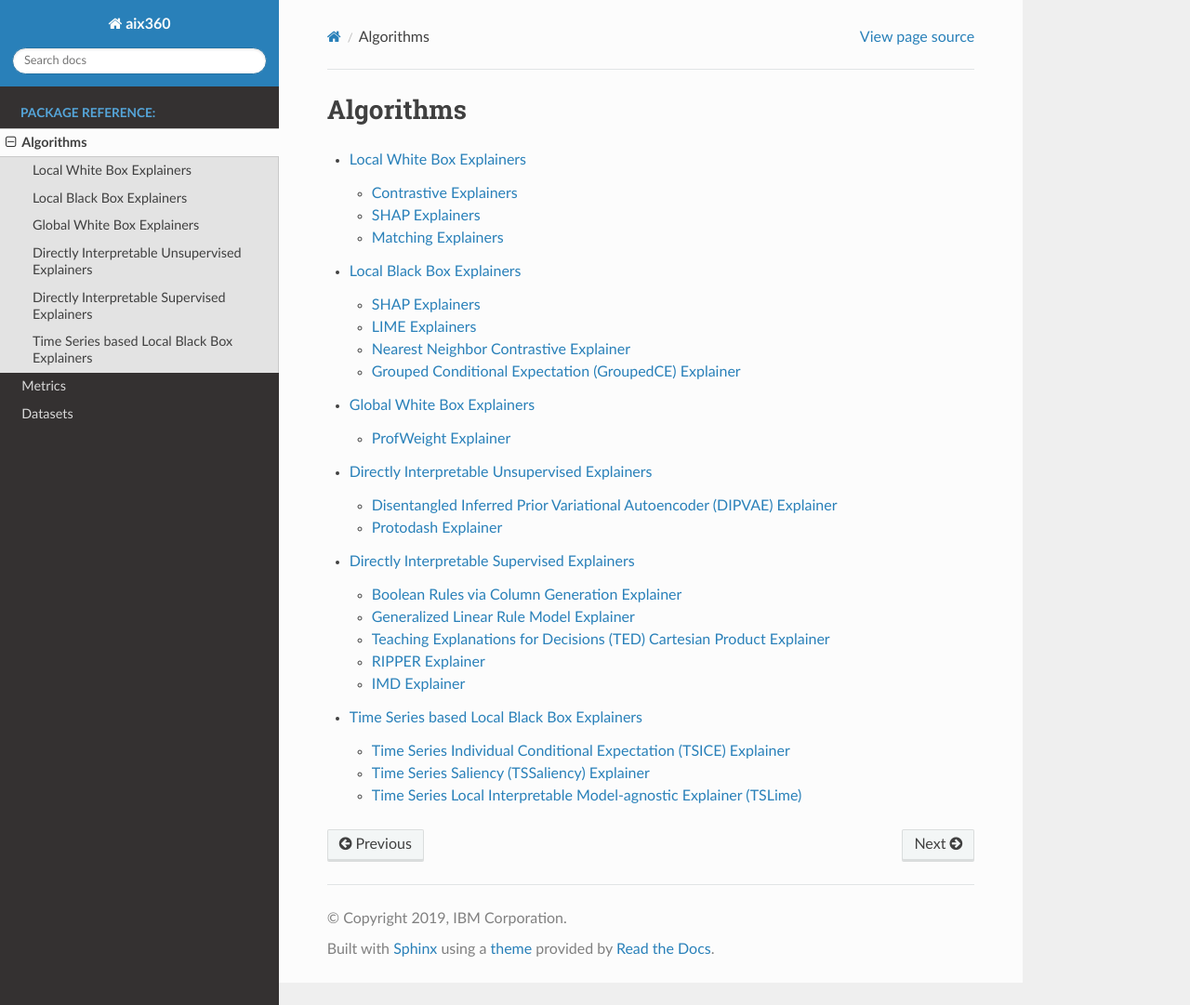
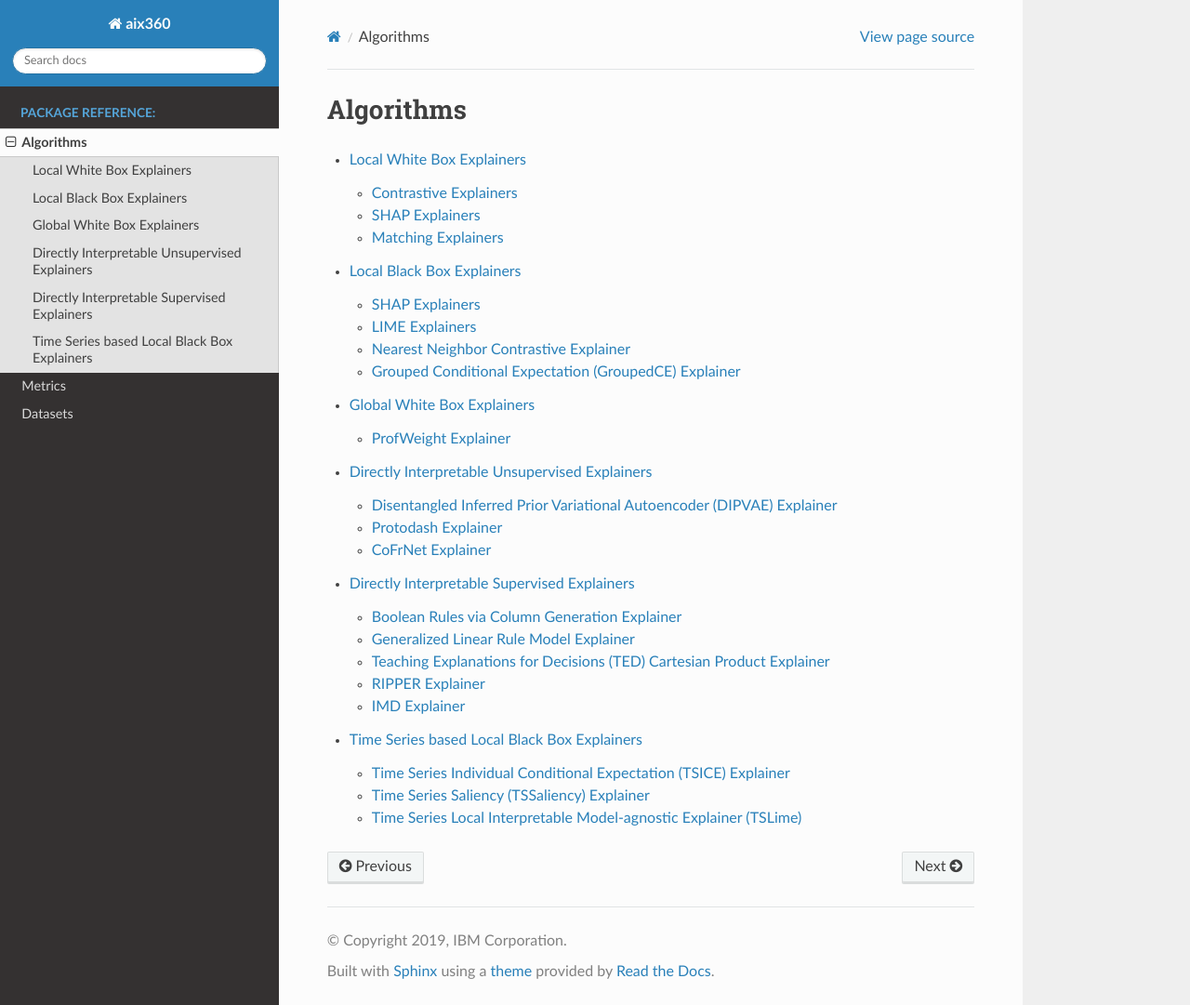
Before and after one commit to Trusted-AI/AIX360, a Sphinx documentation site: the page built from docs/algorithms.rst, in a window 1280 px wide and 1081 px high. Shown: the whole window at 93% size. Built offline with Sphinx 7.4.7 and the Read the Docs theme 2.0.0, drawn with Linux system fonts in a browser that asks for light colours; the version number is read from the project's files by our own code.

Commit message:
Update die.rst

```diff
--- a/docs/die.rst
+++ b/docs/die.rst
@@ -12,3 +12,9 @@ Protodash Explainer
 
 .. autoclass:: aix360.algorithms.protodash.PDASH.ProtodashExplainer
    :members:
+
+CoFrNet Explainer
+-------------------
+
+.. autoclass:: aix360.algorithms.cofrnet.CoFrNet.CoFrNet_Explainer
+   :members:
```
